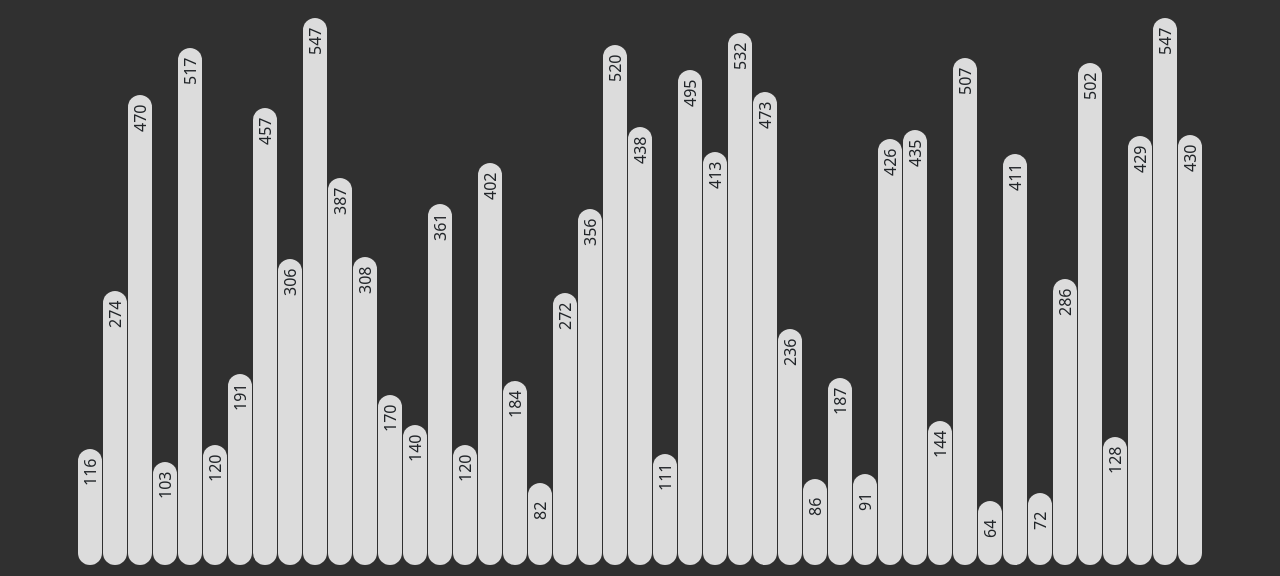
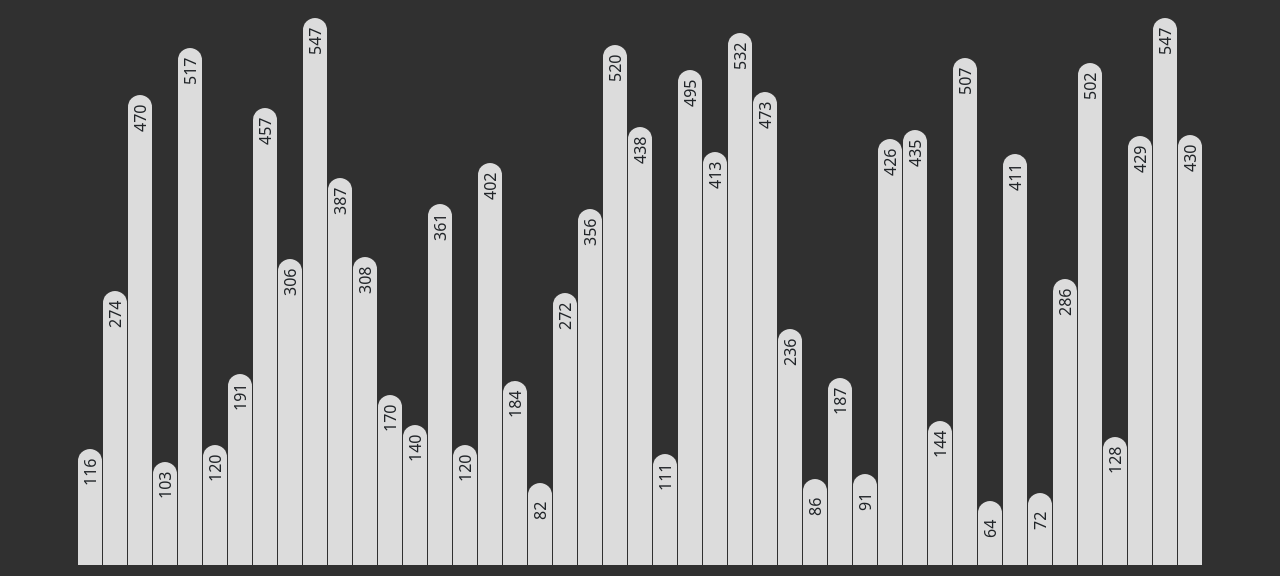
Before and after one commit to jdro10/sorting-algorithms-visualizer, a React (Create React App) app in the folder sorting-algorithms-visualizer/: page / in a window 1280 px wide. Shown: the part 224-800 px from the top of the page. Built offline with nearby package versions, Linux system fonts and the light colour scheme.

Commit message:
bar style change

```diff
--- a/sorting-algorithms-visualizer/src/components/Bar/Bar.js
+++ b/sorting-algorithms-visualizer/src/components/Bar/Bar.js
@@ -5,7 +5,8 @@ const Bar = ({ height, color }) => {
   const columnStyle = {
     width: "10px",
     height: height + "px",
-    borderRadius: "15px",
+    borderTopLeftRadius: "15px",
+    borderTopRightRadius: "15px",
     backgroundColor: color,
     marginTop: 600 - height + "px",
     marginRight: "1px",
```
